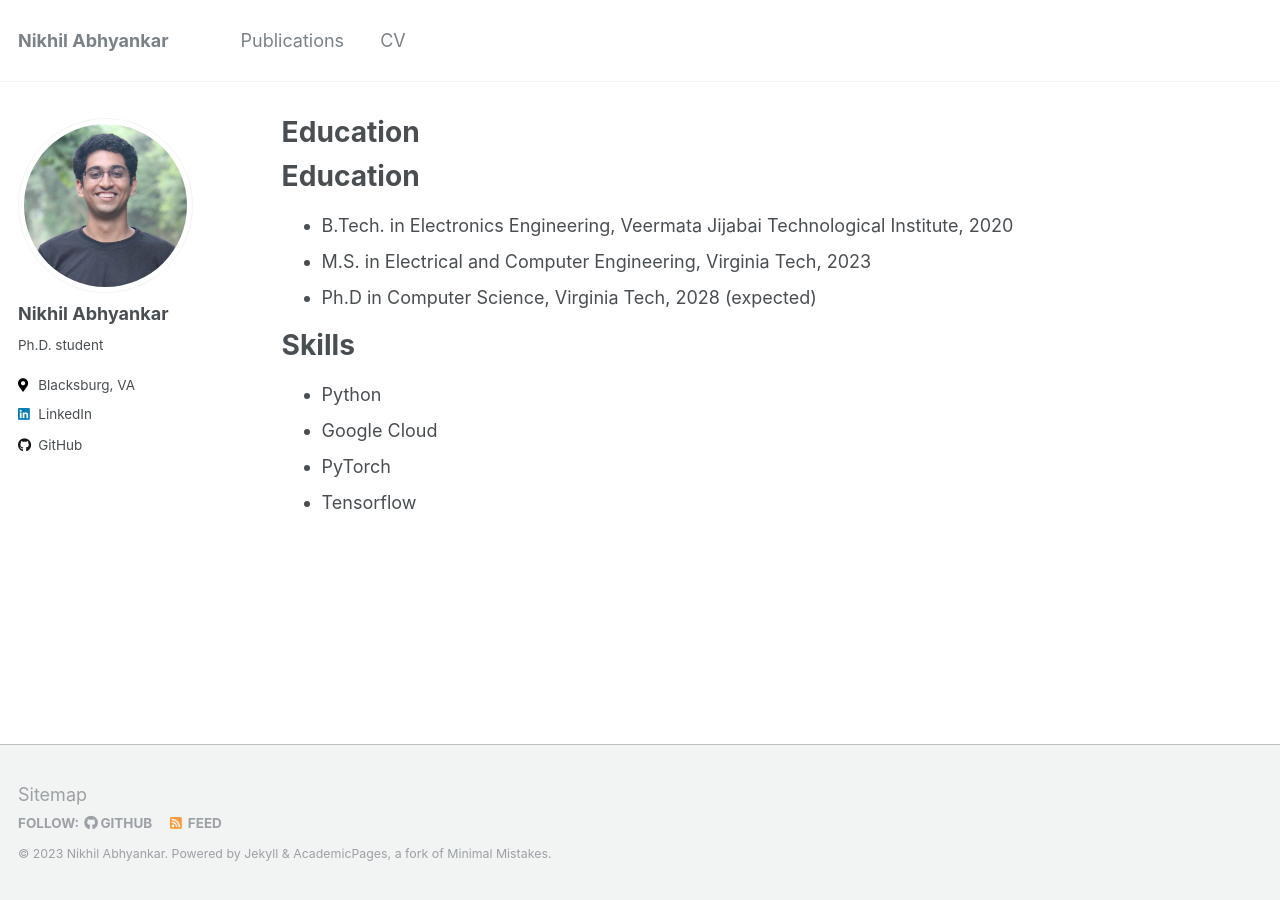
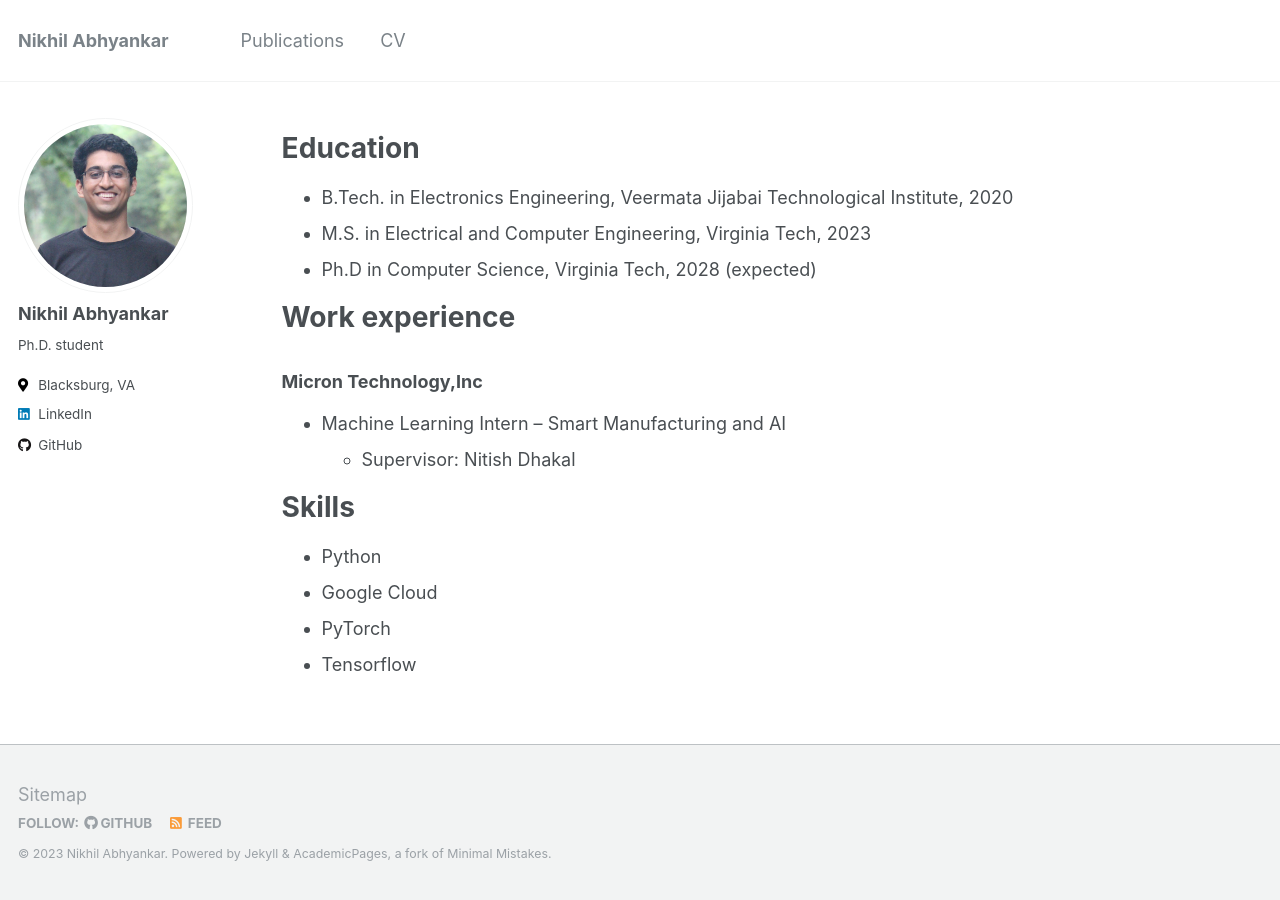
Before and after one commit to nikhilsab/nikhilsab.github.io, a Jekyll site: the page built from _pages/cv.md, in a window 1280 px wide. Built offline with Jekyll 4.4.1, drawn with Linux system fonts in a browser that asks for light colours; our own code applies the rules of GitHub Pages for plain Markdown files; part of the change alters nothing that is shown.

Commit message:
Change in cv - added work exp

```diff
--- a/_pages/cv.md
+++ b/_pages/cv.md
@@ -1,23 +1,23 @@
 ---
 layout: archive
-title: #"CV"
+# title: #"CV"
 permalink: /cv/
 author_profile: true
 redirect_from:
   - /resume
 ---
-
+{% include base_path %}
 Education
 ======
 * B.Tech. in Electronics Engineering, Veermata Jijabai Technological Institute, 2020
 * M.S. in Electrical and Computer Engineering, Virginia Tech, 2023
 * Ph.D in Computer Science, Virginia Tech, 2028 (expected)
 
-<!-- Work experience
+Work experience
 ======
 ### **Micron Technology,Inc**
 * Machine Learning Intern – Smart Manufacturing and AI
-  * Supervisor: Nitish Dhakal -->
+  * Supervisor: Nitish Dhakal
 
 
 Skills
```
